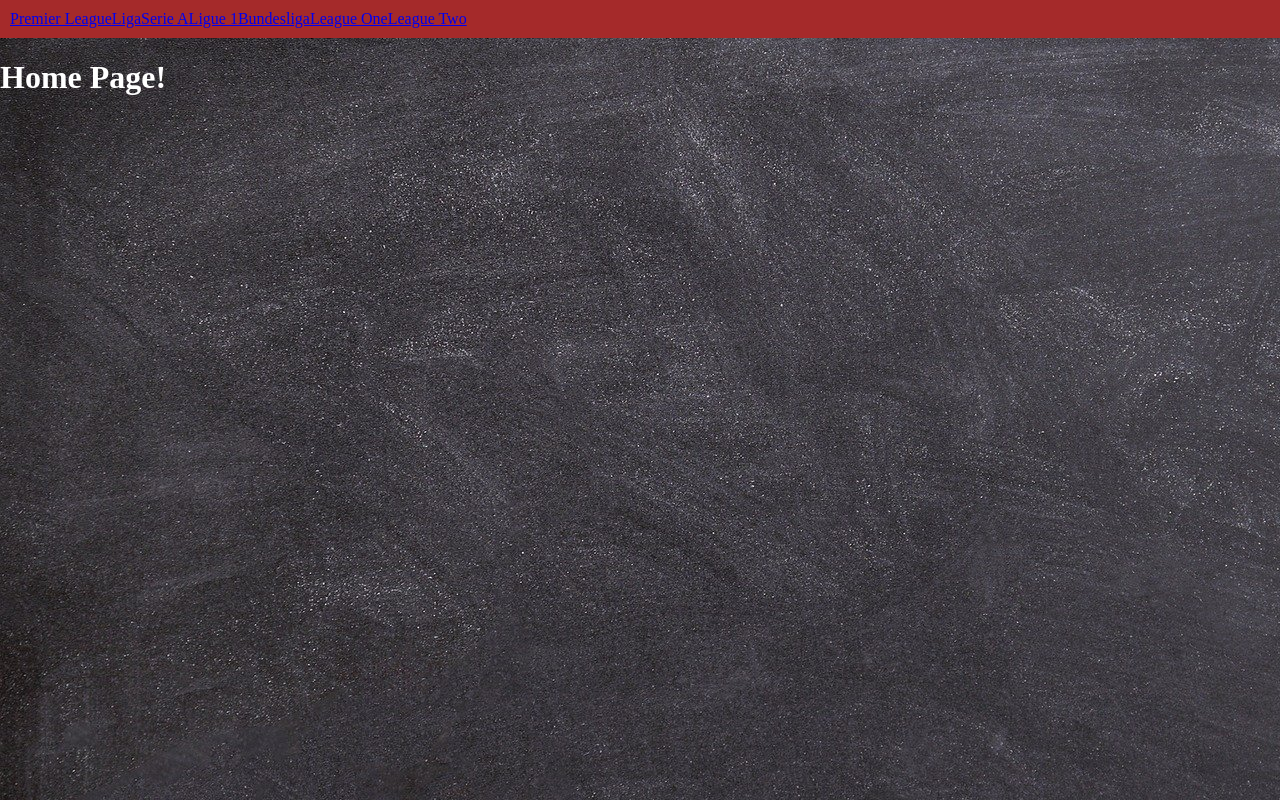
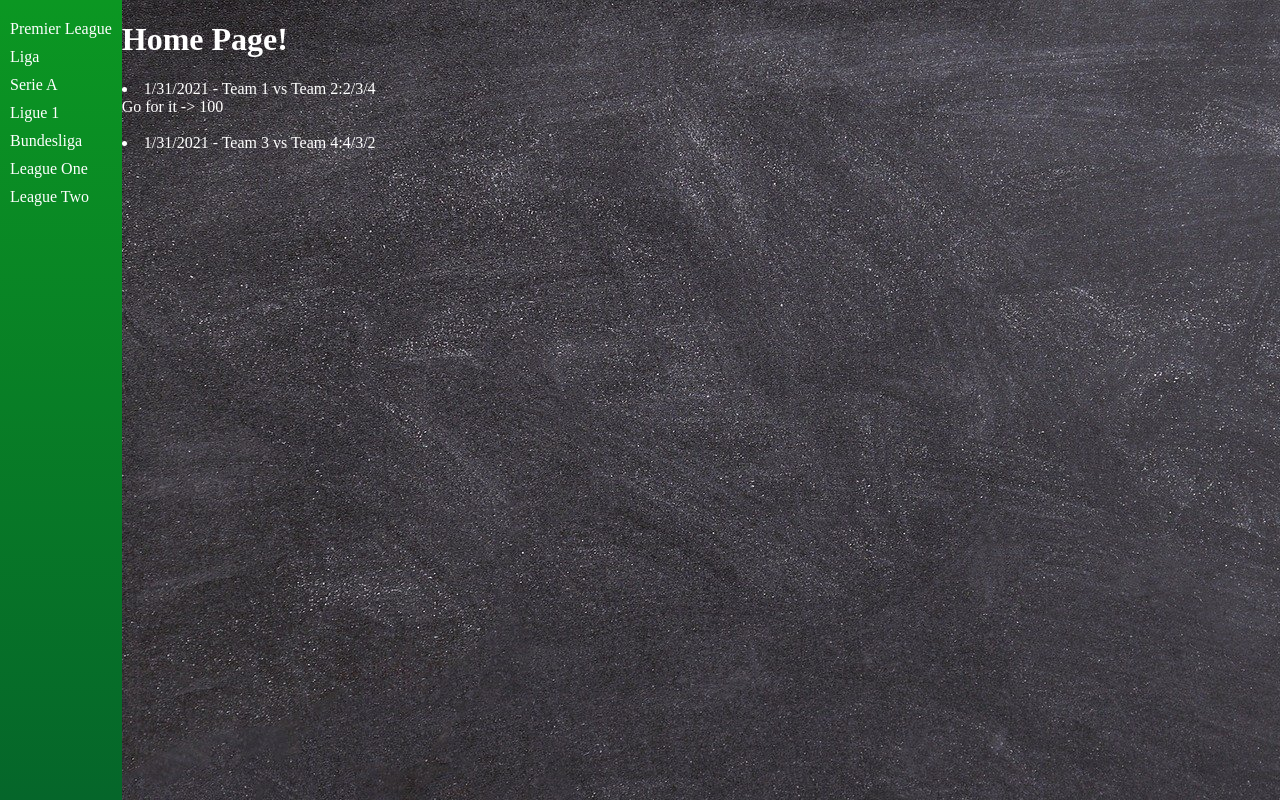
Before and after one commit to JeremyLavigne/betting-dashboard, a React app: page / in a window 1280 px wide. Built offline with nearby package versions, Linux system fonts and the light colour scheme; the HTML template or start-up script is replaced by a standard one.

Commit message:
Move navbar to left.
Create a variable file for css.

```diff
--- a/src/App.css
+++ b/src/App.css
@@ -1,6 +1,29 @@
 body {
     background-image: url('./assets/images/tavla.jpg');
-    color: white;
+    color: var(--white);
     margin: 0;
     padding: 0;
 }
+
+#root {
+    display: flex;
+    min-height: 100vh;
+}
+
+/* Variables */
+
+:root {
+    /* Colors */
+    --green: linear-gradient(#0b9722, #05662a);
+    --white: white;
+
+    /* Padding - Margin */
+    --margin-xsm: 5px;
+    --margin-sm: 10px;
+    --margin-md: 15px;
+    --margin-lg: 25px;
+    --margin-xlg: 40px;
+
+    /* Display */
+    --menu-width: 120px;
+}
--- a/src/components/home/Home.tsx
+++ b/src/components/home/Home.tsx
@@ -1,9 +1,41 @@
 import React from 'react';
 
 const Home: React.FC = (): JSX.Element => {
+    const nextMatches = [
+        {
+            homeTeam: 'Team 1',
+            awayTeam: 'Team 2',
+            date: new Date(),
+            oddH: 2,
+            oddD: 3,
+            oddA: 4,
+            betOn: true,
+            betAmount: 100,
+        },
+        {
+            homeTeam: 'Team 3',
+            awayTeam: 'Team 4',
+            date: new Date(),
+            oddH: 4,
+            oddD: 3,
+            oddA: 2,
+            betOn: false,
+            betAmount: 100,
+        },
+    ];
     return (
         <div>
             <h1>Home Page!</h1>
+            {nextMatches.map((match) => (
+                <li key={`${match.homeTeam}-${match.date.toLocaleDateString()}`}>
+                    {match.date.toLocaleDateString()} - {match.homeTeam} vs {match.awayTeam}:{match.oddH}/{match.oddD}/
+                    {match.oddA}
+                    <br />
+                    {match.betOn && `Go for it -> ${match.betAmount}`}
+                    <br />
+                    <br />
+                </li>
+            ))}
         </div>
     );
 };
--- a/src/components/navbar/Navbar.css
+++ b/src/components/navbar/Navbar.css
@@ -1,4 +1,14 @@
 nav {
-    background-color: brown;
-    padding: 10px;
+    background: var(--green);
+    padding: var(--margin-sm);
+    max-width: var(--menu-width);
+
+    display: flex;
+    flex-direction: column;
 }
+
+.menu_champ_link {
+    margin-top: var(--margin-sm);
+    color: var(--white);
+    text-decoration: none;
+}
--- a/src/components/navbar/Navbar.tsx
+++ b/src/components/navbar/Navbar.tsx
@@ -6,13 +6,27 @@ import './Navbar.css';
 const Navbar: React.FC = (): JSX.Element => {
     return (
         <nav>
-            <Link to="/premier-league">Premier League</Link>
-            <Link to="/liga">Liga</Link>
-            <Link to="/serie-a">Serie A</Link>
-            <Link to="/ligue-1">Ligue 1</Link>
-            <Link to="/bundesliga">Bundesliga</Link>
-            <Link to="/league-one">League One</Link>
-            <Link to="/league-two">League Two</Link>
+            <Link className="menu_champ_link" to="/premier-league">
+                Premier League
+            </Link>
+            <Link className="menu_champ_link" to="/liga">
+                Liga
+            </Link>
+            <Link className="menu_champ_link" to="/serie-a">
+                Serie A
+            </Link>
+            <Link className="menu_champ_link" to="/ligue-1">
+                Ligue 1
+            </Link>
+            <Link className="menu_champ_link" to="/bundesliga">
+                Bundesliga
+            </Link>
+            <Link className="menu_champ_link" to="/league-one">
+                League One
+            </Link>
+            <Link className="menu_champ_link" to="/league-two">
+                League Two
+            </Link>
         </nav>
     );
 };
```
